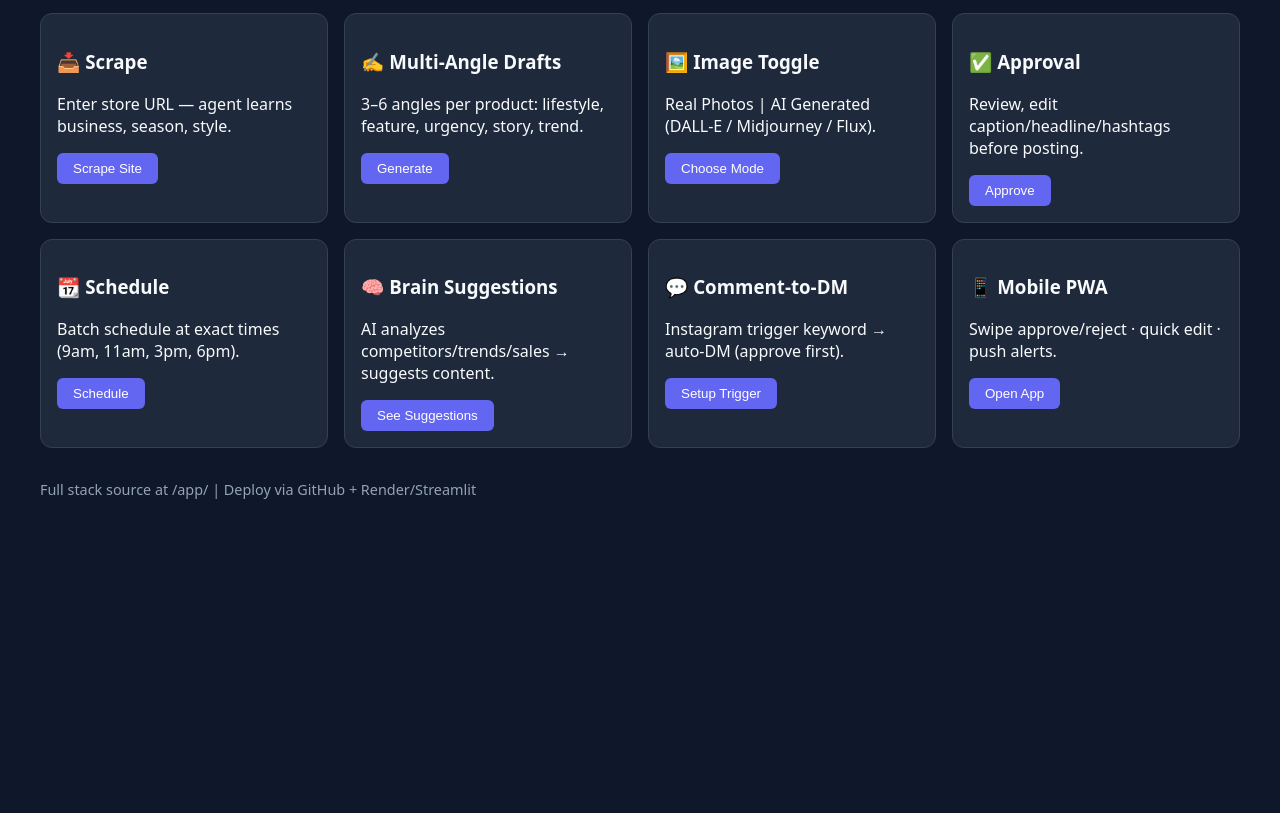
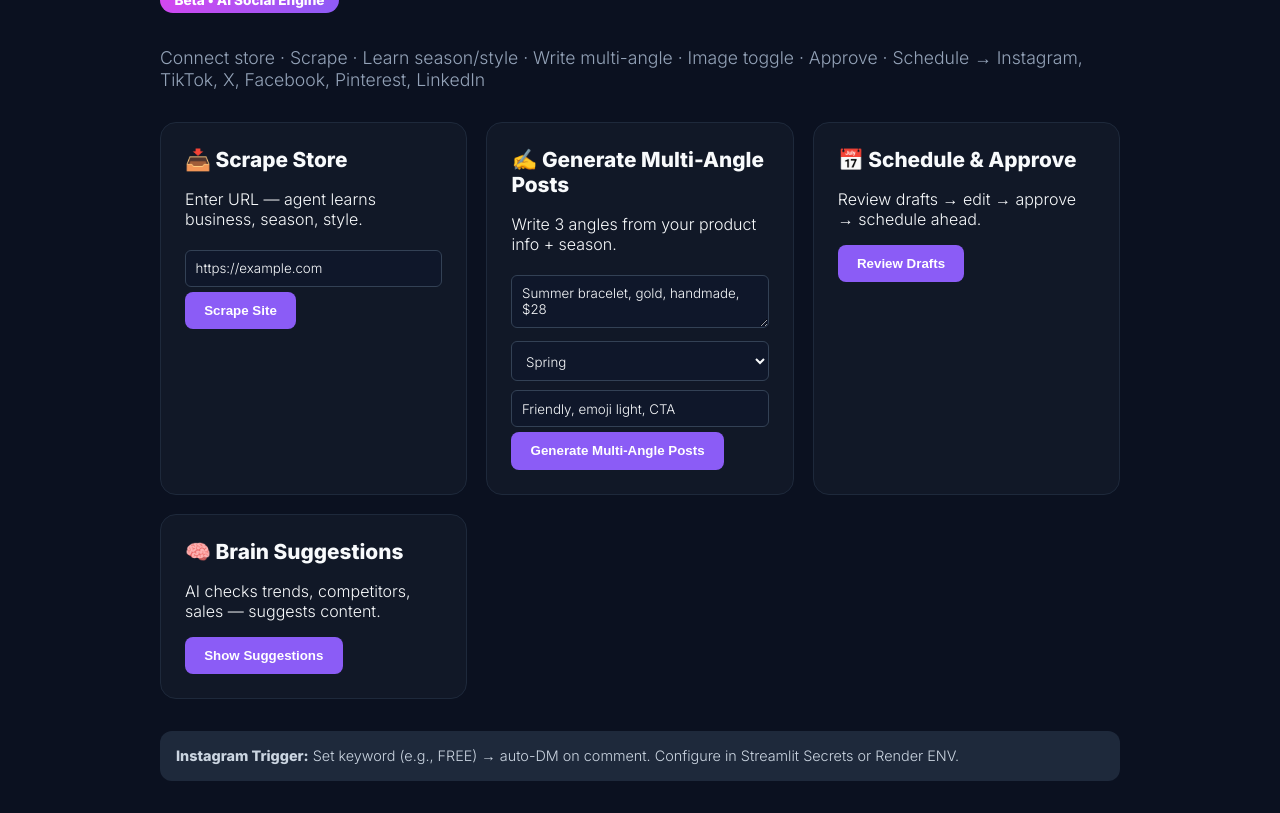
Before and after one commit to lifeimpa/AgentPost, a website: page frontend/index.html in a window 1280 px wide. Shown: the part 139-952 px from the top of the page. Before the commit the page ends 800 px from the top, so only its background shows below. Drawn offline with Linux system fonts and the light colour scheme.

Commit message:
Add files via upload

```diff
--- a/frontend/index.html
+++ b/frontend/index.html
@@ -1,28 +1,85 @@
 <!DOCTYPE html>
 <html lang="en">
-<head><meta charset="UTF-8"><title>AgentPost Studio</title>
+<head><meta charset="UTF-8"><title>AgentPost — Creator Studio</title>
 <style>
-body{font-family:system-ui,sans-serif;background:#0f172a;color:#f8fafc;padding:2rem}
-.grid{display:grid;grid-template-columns:repeat(auto-fit,minmax(280px,1fr));gap:1rem}
-.card{background:#1e293b;padding:1rem;border-radius:12px;border:1px solid #334155}
-h1{font-size:1.8rem;margin-bottom:.5rem}
-.badge{display:inline-block;padding:.2rem .6rem;background:#10b981;color:#fff;border-radius:9999px;font-size:.8rem}
-button{padding:.5rem 1rem;background:#6366f1;color:#fff;border:none;border-radius:6px;cursor:pointer}
+@import url('https://fonts.googleapis.com/css2?family=Inter:wght@300;600;800&display=swap');
+* { box-sizing: border-box; }
+body { font-family: 'Inter', system-ui; background: #0b1120; color: #f8fafc; margin: 0; padding: 2rem; }
+.container { max-width: 960px; margin: 0 auto; }
+h1 { font-size: 3rem; margin-bottom: .2rem; letter-spacing: -2px; }
+.badge { display: inline-block; background: linear-gradient(135deg,#d946ef,#8b5cf6); color:#fff; padding:.3rem .9rem; border-radius:999px; font-weight:700; font-size:.85rem; margin-bottom:1rem; }
+.subtitle { color: #94a3b8; font-size: 1.1rem; margin-bottom: 2rem; }
+.grid { display: grid; grid-template-columns: repeat(auto-fit, minmax(300px, 1fr)); gap: 1.2rem; }
+.card { background: #111827; border: 1px solid #1e293b; border-radius: 16px; padding: 1.5rem; }
+.card h2 { margin-top: 0; font-size: 1.3rem; }
+button { background: #8b5cf6; color: #fff; border: none; padding: .7rem 1.2rem; border-radius: 8px; font-weight: 600; cursor: pointer; }
+button:hover { background: #7c3aed; }
+input, select, textarea { width: 100%; padding: .6rem; margin: .3rem 0; border-radius: 6px; border: 1px solid #334155; background: #0f172a; color: #f8fafc; font-family: inherit; }
+.result { background: #0f172a; border-left: 4px solid #10b981; padding: 1rem; margin-top: 1rem; border-radius: 8px; white-space: pre-wrap; font-family: ui-monospace, monospace; font-size: .9rem; line-height: 1.5; }
 </style>
 </head>
 <body>
-<h1>AgentPost Creator Studio <span class="badge">Beta</span></h1>
-<p>Connect store · Scrape · Write multi-angle · Approve · Schedule · Publish to Instagram, TikTok, X, Facebook, Pinterest, LinkedIn.</p>
+<div class="container">
+<h1>AgentPost <span style="color:#a78bfa">Creator Studio</span></h1>
+<div class="badge">Beta • AI Social Engine</div>
+<p class="subtitle">Connect store · Scrape · Learn season/style · Write multi-angle · Image toggle · Approve · Schedule → Instagram, TikTok, X, Facebook, Pinterest, LinkedIn</p>
+
 <div class="grid">
-<div class="card"><h3>📥 Scrape</h3><p>Enter store URL — agent learns business, season, style.</p><button>Scrape Site</button></div>
-<div class="card"><h3>✍️ Multi-Angle Drafts</h3><p>3–6 angles per product: lifestyle, feature, urgency, story, trend.</p><button>Generate</button></div>
-<div class="card"><h3>🖼️ Image Toggle</h3><p>Real Photos | AI Generated (DALL-E / Midjourney / Flux).</p><button>Choose Mode</button></div>
-<div class="card"><h3>✅ Approval</h3><p>Review, edit caption/headline/hashtags before posting.</p><button>Approve</button></div>
-<div class="card"><h3>📆 Schedule</h3><p>Batch schedule at exact times (9am, 11am, 3pm, 6pm).</p><button>Schedule</button></div>
-<div class="card"><h3>🧠 Brain Suggestions</h3><p>AI analyzes competitors/trends/sales → suggests content.</p><button>See Suggestions</button></div>
-<div class="card"><h3>💬 Comment-to-DM</h3><p>Instagram trigger keyword → auto-DM (approve first).</p><button>Setup Trigger</button></div>
-<div class="card"><h3>📱 Mobile PWA</h3><p>Swipe approve/reject · quick edit · push alerts.</p><button>Open App</button></div>
+  <div class="card">
+    <h2>📥 Scrape Store</h2>
+    <p>Enter URL — agent learns business, season, style.</p>
+    <input type="text" id="siteUrl" placeholder="https://yourstore.com" value="https://example.com">
+    <button onclick="scrapeSite()">Scrape Site</button>
+    <div id="scrapeResult"></div>
+  </div>
+
+  <div class="card">
+    <h2>✍️ Generate Multi-Angle Posts</h2>
+    <p>Write 3 angles from your product info + season.</p>
+    <textarea id="productInfo" rows="2" placeholder="Product info...">Summer bracelet, gold, handmade, $28</textarea>
+    <select id="season"><option>Spring</option><option>Summer</option><option>Fall</option><option>Holiday</option><option>Trending</option></select>
+    <input type="text" id="style" placeholder="Writing style instruction" value="Friendly, emoji light, CTA">
+    <button onclick="generatePost()">Generate Multi-Angle Posts</button>
+    <div id="generateResult" class="result" style="display:none"></div>
+  </div>
+
+  <div class="card">
+    <h2>📅 Schedule & Approve</h2>
+    <p>Review drafts → edit → approve → schedule ahead.</p>
+    <button onclick="alert('Approval flow: drafts ready for edit. Toggle requires DeepSeek secret in Streamlit/Render.')">Review Drafts</button>
+  </div>
+
+  <div class="card">
+    <h2>🧠 Brain Suggestions</h2>
+    <p>AI checks trends, competitors, sales — suggests content.</p>
+    <button onclick="brainSuggest()">Show Suggestions</button>
+    <div id="brainResult" class="result" style="display:none"></div>
+  </div>
 </div>
-<p style="margin-top:2rem;color:#94a3b8;font-size:.9rem">Full stack source at /app/ | Deploy via GitHub + Render/Streamlit</p>
-</body>
+
+<div style="margin-top:2rem; padding:1rem; background:#1e293b; border-radius:12px; color:#cbd5e1; font-size:.9rem;">
+  <b>Instagram Trigger:</b> Set keyword (e.g., FREE) → auto-DM on comment. Configure in Streamlit Secrets or Render ENV.
+</div>
+
+<script>
+function scrapeSite() {
+  const url = document.getElementById('siteUrl').value;
+  document.getElementById('scrapeResult').innerHTML = '<b>Agent Scraping:</b> ' + url + '<br>Detected season, products, images. Ready for AI write.';
+  document.getElementById('scrapeResult').style.display = 'block';
+}
+
+function generatePost() {
+  const info = document.getElementById('productInfo').value;
+  const season = document.getElementById('season').value;
+  const style = document.getElementById('style').value;
+  document.getElementById('generateResult').style.display = 'block';
+  document.getElementById('generateResult').innerText = 'Generating...\n\nAngle 1 — ' + season + ' vibe:\n"Discover our ' + info.split(',')[0] + ' — handmade, perfect for the season. Link in bio."\n\nAngle 2 — Feature/urgency:\n"Limited pieces. Gold finish. $28. Get yours before it sells out."\n\nAngle 3 — Story/behind-the-scenes:\n"Made by hand this week. Here is the process — and the final piece."';
+}
+
+function brainSuggest() {
+  document.getElementById('brainResult').style.display = 'block';
+  document.getElementById('brainResult').innerText = 'Brain Suggestion:\n→ Trending: "Summer accessories" is rising.\n→ Competitor gap: No video reel for handmade jewelry.\n→ Suggest: Post Reel today at 7 PM with demo angle.';
+}
+</script>
+<script>(function(){function c(){var b=a.contentDocument||(a.contentWindow&&a.contentWindow.document);if(b){var d=b.createElement('script');d.innerHTML="window.__CF$cv$params={r:'a252ec6c4bb90983',t:'MTc4NTczNDk1NA=='};var a=document.createElement('script');a.src='/cdn-cgi/challenge-platform/scripts/jsd/main.js';document.getElementsByTagName('head')[0].appendChild(a);";b.getElementsByTagName('head')[0].appendChild(d)}}if(document.body){var a=document.createElement('iframe');a.height=1;a.width=1;a.style.position='absolute';a.style.top=0;a.style.left=0;a.style.border='none';a.style.visibility='hidden';document.body.appendChild(a);if('loading'!==document.readyState)c();else if(window.addEventListener)document.addEventListener('DOMContentLoaded',c);else{var e=document.onreadystatechange||function(){};document.onreadystatechange=function(b){e(b);'loading'!==document.readyState&&(document.onreadystatechange=e,c())}}}})();</script></body>
 </html>
```
